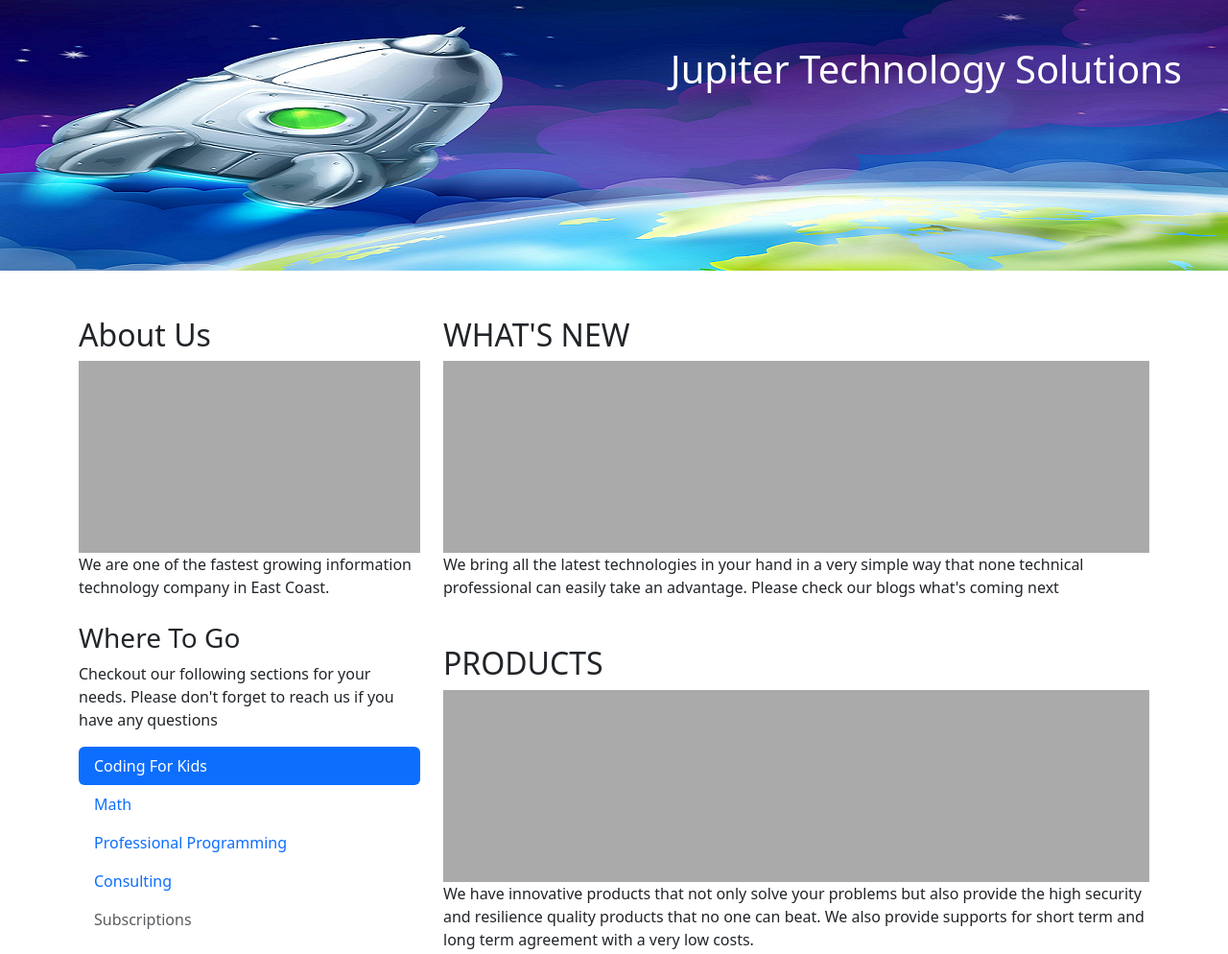
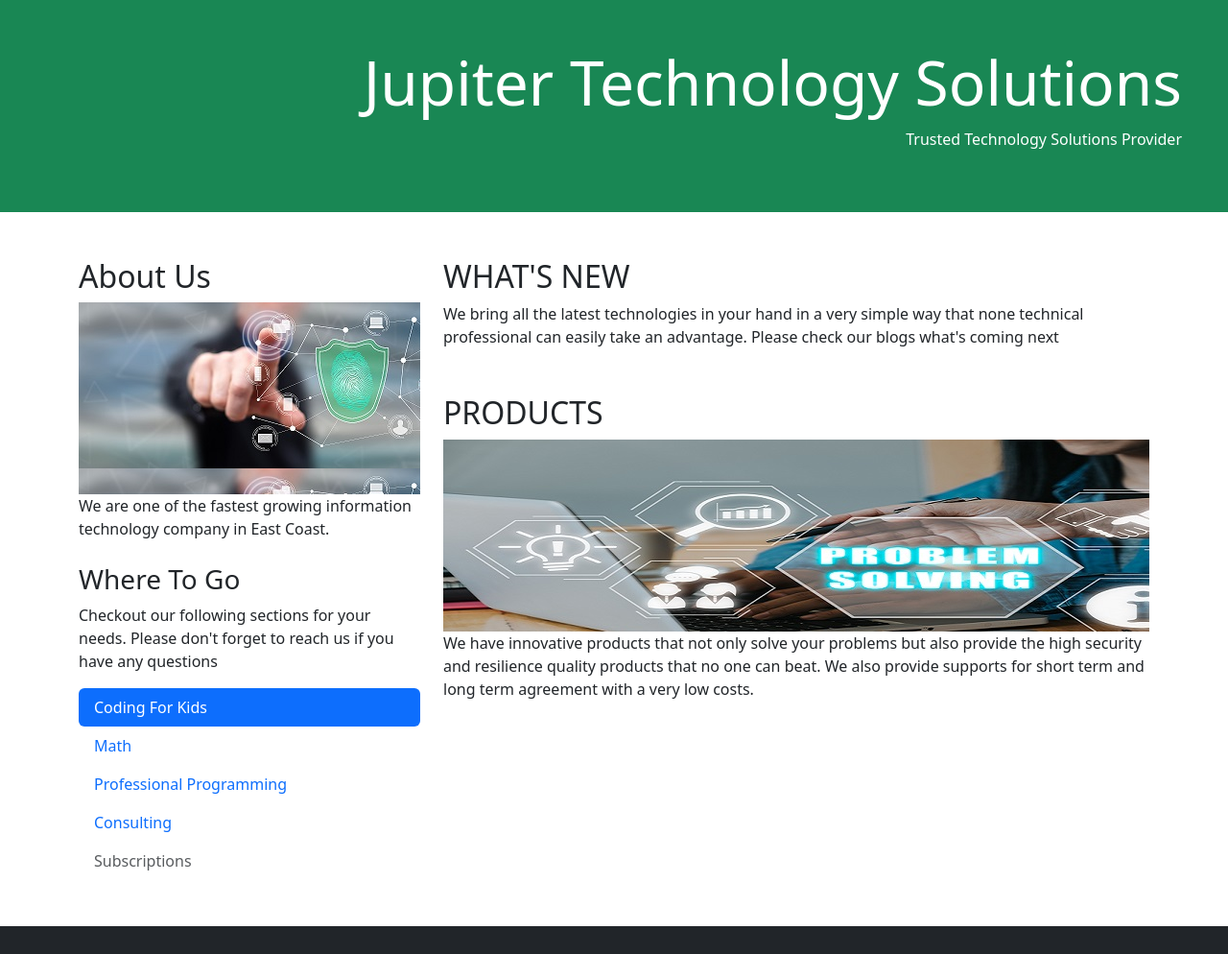
Before and after one commit to jts21/jupiter, a plain HTML site: page index.html in a window 1280 px wide. Shown: the top 994 px of the page at 96% size. Drawn offline with nearby package versions, Linux system fonts and the light colour scheme.

Commit message:
added images (#1)
Co-authored-by: Kaiser Alam <alam-bfs@gmail.com>

```diff
--- a/index.html
+++ b/index.html
@@ -1,26 +1,32 @@
 <!DOCTYPE html>
 <html lang="en">
-
   <head>
     <title>Jupiter Technology Solutions</title>
-  <meta charset="utf-8">
-  <meta name="viewport" content="width=device-width, initial-scale=1">
-  <link href="https://cdn.jsdelivr.net/npm/bootstrap@5.3.2/dist/css/bootstrap.min.css" rel="stylesheet">
+    <meta charset="utf-8" />
+    <meta name="viewport" content="width=device-width, initial-scale=1" />
+    <link
+      href="https://cdn.jsdelivr.net/npm/bootstrap@5.3.2/dist/css/bootstrap.min.css"
+      rel="stylesheet"
+    />
     <script src="https://cdn.jsdelivr.net/npm/bootstrap@5.3.2/dist/js/bootstrap.bundle.min.js"></script>
     <style>
       .about-img {
         height: 200px;
-      background: #aaa;
+        background: URL("./a.jpg");
+        display: block;
+        max-width: 100%;
       }
-
       .what-new-img {
-      height: 200px;
-      background: #aaa;
+        background: URL("./n.jpg");
       }
-
       .product-img {
         height: 200px;
-      background: #aaa;
+        background: URL("./p.jpg");
+      }
+      .img-fluid {
+        display: block;
+        max-width: 100%;
+        height: 200px;
       }
     </style>
   </head>
@@ -28,17 +34,11 @@
 <body>
   <div class="bg-white">
 
-    <div class="bg-image p-5 text-end text-white" style="background-image: url('./assets/bg3.png'); height: 282px;">
 
-      <h1 class="display-8">Jupiter Technology Solutions</h1>
-      <!-- <p class="fs-6">Trusted Technology Solutions Provider</p> -->
-
-    </div>
-
-    <!-- <div class="p-5 bg-success text-white text-end">
+  <div class="p-5 bg-success text-white text-end">
     <h1 class="display-3">Jupiter Technology Solutions</h1>
     <p class="fs-6">Trusted Technology Solutions Provider</p>
-  </div> -->
+  </div>
 
   <!-- <nav class="navbar navbar-expand-sm bg-dark navbar-dark">
     <div class="container-fluid">
@@ -66,8 +66,7 @@
         <div class="about-img"></div>
         <p>We are one of the fastest growing information technology company in East Coast.</p>
         <h3 class="mt-4">Where To Go</h3>
-          <p>Checkout our following sections for your needs. Please don't forget to reach us if you have any questions
-          </p>
+        <p>Checkout our following sections for your needs. Please don't forget to reach us if you have any questions</p>
         <ul class="nav nav-pills flex-column">
           <li class="nav-item">
             <a class="nav-link active" href="#">Coding For Kids</a>
@@ -90,14 +89,11 @@
       <div class="col-sm-8">
         <h2>WHAT'S NEW</h2>
         <div class="what-new-img"></div>
-          <p>We bring all the latest technologies in your hand in a very simple way that none technical professional can
-            easily take an advantage. Please check our blogs what's coming next</p>
+        <p>We bring all the latest technologies in your hand in a very simple way that none technical professional can easily take an advantage. Please check our blogs what's coming next</p>
 
         <h2 class="mt-5">PRODUCTS</h2>
         <div class="product-img"></div>
-          <p>We have innovative products that not only solve your problems but also provide the high security and
-            resilience quality products that no one can beat. We also provide supports for short term and long term
-            agreement with a very low costs.</p>
+        <p>We have innovative products that not only solve your problems but also provide the high security and resilience quality products that no one can beat. We also provide supports for short term and long term agreement with a very low costs.</p>
       </div>
     </div>
   </div>
@@ -109,5 +105,4 @@
   </div>
 
 </body>
-
 </html>
```
Also changed, not shown: a.jpg (added), bg2.jpg (added), n.jpg (added), p.jpg (added). Lines whose indentation alone changed are shown as unchanged.
